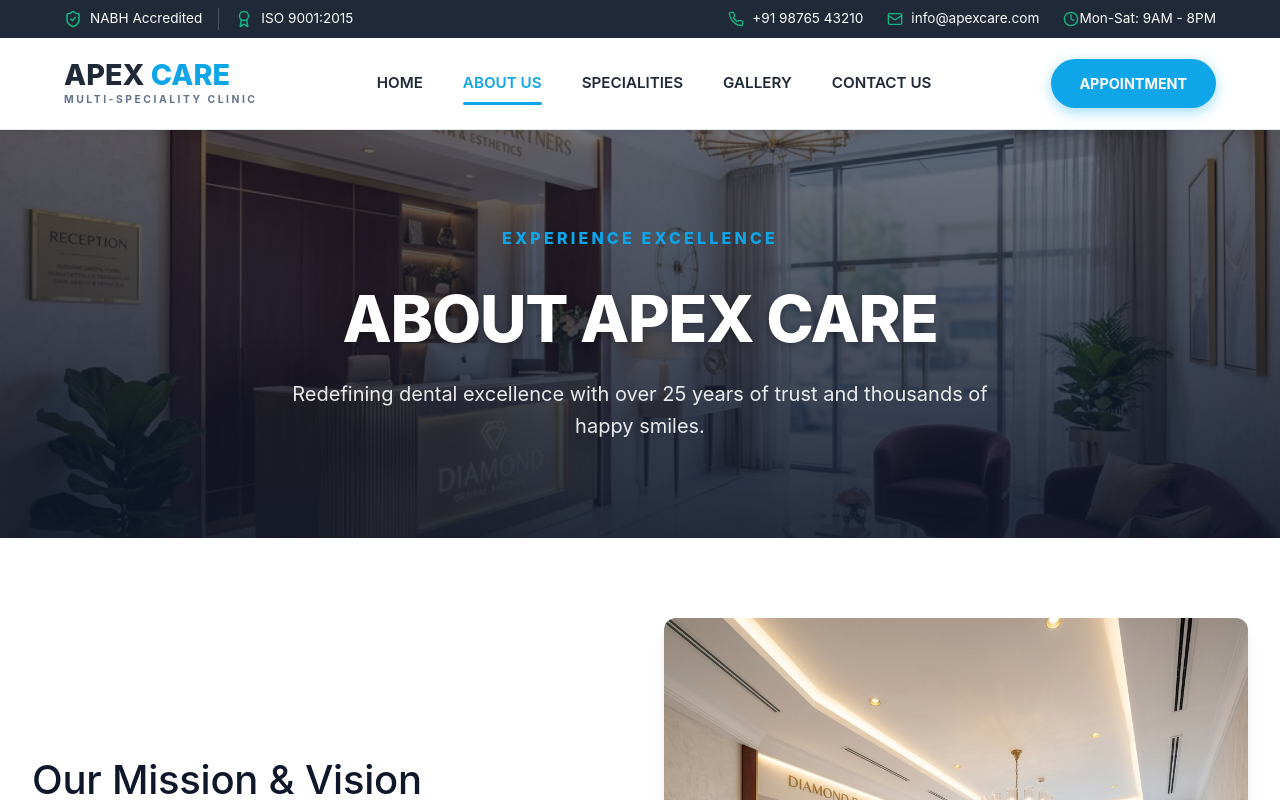
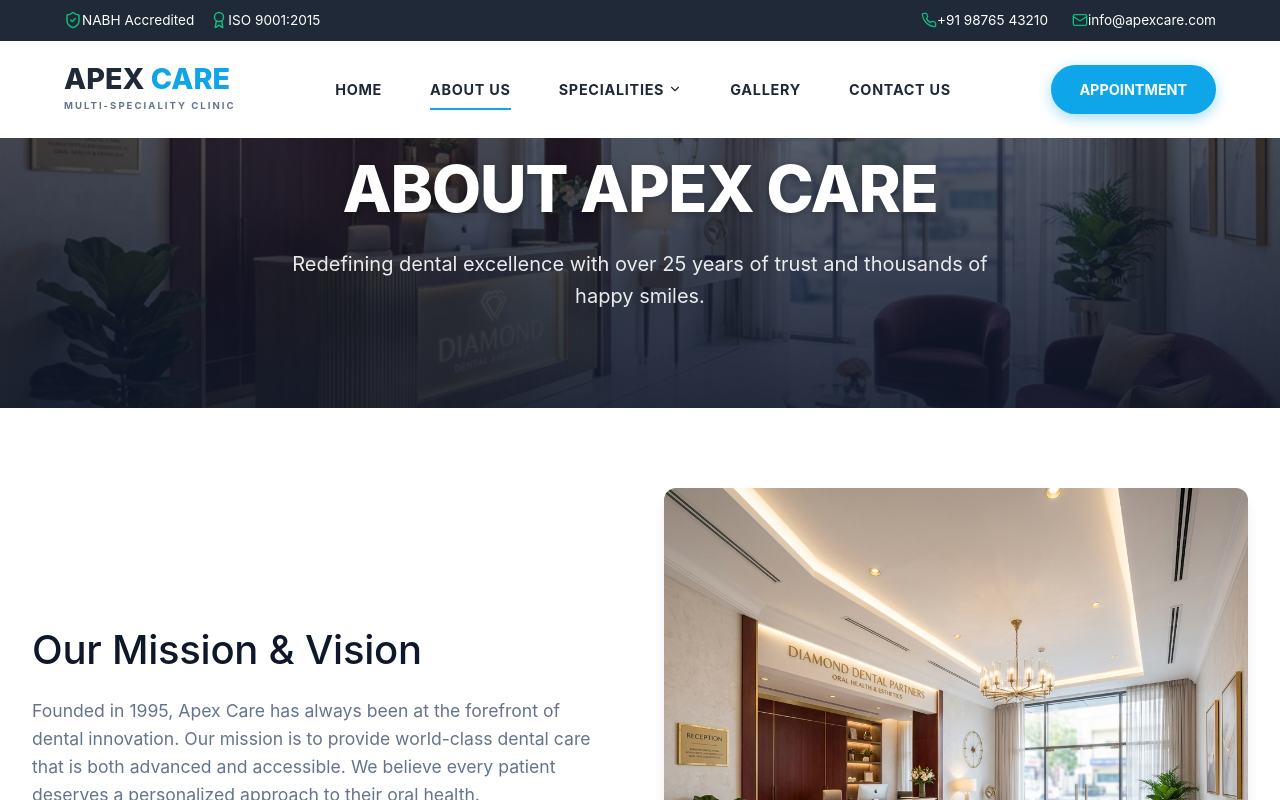
Before and after one commit to yasinjavedkhan/Dental-Hospital, a React (Vite) app: page /about in a window 1280 px wide. Shown: the top 800 px of the page. Built offline with nearby package versions, Linux system fonts and the light colour scheme.

Commit message:
UI Overhaul: Beautiful Navbar, Dropdown, and Doctor Portrait

```diff
--- a/src/components/DoctorHighlights.jsx
+++ b/src/components/DoctorHighlights.jsx
@@ -34,6 +34,7 @@ const DoctorHighlights = () => {
         >
           <motion.div variants={imageVariants} className="doctor-image">
             <div className="image-wrapper">
+              <div className="portrait-glow"></div>
               <img src="/doctor.png" alt="Dr. Sameer Phadke" className="surgeon-img" />
               <div className="experience-tag">
                 25 YEARS EXP.
--- a/src/components/Header.css
+++ b/src/components/Header.css
@@ -1,117 +1,106 @@
 .main-header {
   width: 100%;
+  position: fixed;
+  top: 0;
+  z-index: 1000;
+  transition: all 0.4s cubic-bezier(0.4, 0, 0.2, 1);
 }
 
 .top-banner {
   background-color: var(--secondary);
   color: var(--white);
-  padding: 0.5rem 0;
+  padding: 0.6rem 0;
   font-size: 0.85rem;
+  overflow: hidden;
 }
 
 .top-banner .container {
   max-width: 100%;
   padding: 0 4rem;
-  display: flex;
-  justify-content: space-between;
-  align-items: center;
 }
 
-.certifications, .contact-info {
-  display: flex;
-  align-items: center;
-  gap: 1.5rem;
+/* Navbar Scrolled State */
+.main-header.scrolled {
+  transform: translateY(-5px);
 }
 
-.certifications .cert-item {
-  display: flex;
-  align-items: center;
-  gap: 0.5rem;
+.main-header.scrolled .navbar {
+  margin: 10px 20px;
+  border-radius: 100px;
+  background: rgba(15, 23, 42, 0.85) !important;
+  backdrop-filter: blur(20px);
+  -webkit-backdrop-filter: blur(20px);
+  border: 1px solid rgba(255, 255, 255, 0.1);
+  box-shadow: 0 20px 40px rgba(0, 0, 0, 0.2);
+  padding: 0.75rem 2rem;
 }
 
-.contact-info a {
-  display: flex;
-  align-items: center;
-  gap: 0.5rem;
+.main-header.scrolled .logo-text,
+.main-header.scrolled .nav-links > li > a {
+  color: var(--white);
 }
 
-.contact-info a:hover {
-  color: var(--primary);
-}
-
-.border-left {
-  border-left: 1px solid rgba(255, 255, 255, 0.2);
-  padding-left: 1rem;
-}
-
-/* Navbar */
+/* Navbar Base */
 .navbar {
   background-color: var(--white);
   color: var(--secondary);
-  padding: 1.25rem 0;
-  box-shadow: 0 4px 6px -1px rgb(0 0 0 / 0.05);
-  position: sticky;
-  top: 0;
-  z-index: 1000;
-  border-bottom: 1px solid var(--border);
+  padding: 1.5rem 0;
+  transition: all 0.4s var(--transition-normal);
 }
 
 .navbar .container {
   max-width: 100%;
   padding: 0 4rem;
-  display: flex;
-  justify-content: space-between;
-  align-items: center;
 }
 
 .logo a {
   display: flex;
   flex-direction: column;
+  text-decoration: none;
 }
 
 .logo-text {
   font-family: var(--font-heading);
   font-size: 1.8rem;
   font-weight: 800;
-  line-height: 1.2;
+  line-height: 1;
   color: var(--secondary);
+  transition: color 0.3s;
 }
 
 .logo-sub {
-  font-size: 0.65rem;
-  letter-spacing: 2.5px;
+  font-size: 0.6rem;
+  letter-spacing: 2px;
   font-weight: 700;
   color: var(--text-muted);
+  margin-top: 4px;
 }
 
 .nav-links {
   display: flex;
-  gap: 2.5rem;
-  font-weight: 600;
-  font-size: 0.95rem;
+  gap: 3rem;
+  font-weight: 700;
+  font-size: 0.9rem;
+  letter-spacing: 0.05em;
 }
 
 .nav-links > li > a {
   padding: 0.5rem 0;
   position: relative;
   color: var(--secondary);
+  text-decoration: none;
   transition: var(--transition-fast);
 }
 
 .nav-links > li > a::after {
   content: '';
   position: absolute;
-  bottom: -5px;
+  bottom: -4px;
   left: 0;
   width: 0;
-  height: 3px;
-  border-radius: 2px;
+  height: 2px;
   background-color: var(--primary);
-  transition: var(--transition-normal);
-}
-
-.nav-links > li > a:hover {
-  color: var(--primary);
+  transition: all 0.3s ease;
 }
 
 .nav-links > li > a:hover::after,
@@ -119,49 +108,114 @@
   width: 100%;
 }
 
-.nav-links > li > a.active {
-  color: var(--primary);
+/* Dropdown Premium Styling */
+.dropdown-trigger {
+  cursor: pointer;
+  display: flex;
+  align-items: center;
+  gap: 4px;
 }
 
-/* Dropdown */
-.dropdown {
-  position: relative;
+.chevron {
+  transition: transform 0.3s ease;
+}
+
+.chevron.rotate {
+  transform: rotate(180deg);
 }
 
 .dropdown-menu {
   position: absolute;
-  top: Calc(100% + 10px);
+  top: Calc(100% + 20px);
   left: 50%;
-  transform: translateX(-50%) translateY(10px);
-  background-color: var(--white);
-  box-shadow: var(--shadow-lg);
-  min-width: 220px;
-  padding: 1rem 0;
-  opacity: 0;
-  visibility: hidden;
-  transition: var(--transition-normal);
+  transform: translateX(-50%);
+  min-width: 280px;
+  padding: 1rem;
   z-index: 100;
-  border-radius: 8px;
-  border: 1px solid var(--border);
+  border-radius: 20px;
+  overflow: hidden;
 }
 
-.dropdown:hover .dropdown-menu {
-  opacity: 1;
-  visibility: visible;
-  transform: translateX(-50%) translateY(0);
+.dropdown-menu li {
+  list-style: none;
+  margin-bottom: 0.5rem;
+}
+
+.dropdown-menu li:last-child {
+  margin-bottom: 0;
 }
 
 .dropdown-menu li a {
-  padding: 0.75rem 1.5rem;
-  display: block;
-  color: var(--secondary);
-  font-weight: 500;
-  transition: var(--transition-fast);
+  padding: 1rem 1.25rem;
+  border-radius: 12px;
+  display: flex;
+  align-items: center;
+  color: var(--white);
+  text-decoration: none;
+  transition: all 0.2s ease;
 }
 
 .dropdown-menu li a:hover {
-  background-color: var(--bg-light);
+  background: rgba(255, 255, 255, 0.1);
+  transform: translateX(5px);
+}
+
+.icon-circle {
+  width: 40px;
+  height: 40px;
+  border-radius: 10px;
+  background: rgba(14, 165, 233, 0.15);
+  display: flex;
+  align-items: center;
+  justify-content: center;
   color: var(--primary);
+}
+
+/* Mobile Drawer Enhancements */
+.mobile-drawer {
+  background: rgba(15, 23, 42, 0.95) !important;
+  backdrop-filter: blur(30px);
+  color: white;
+  padding: 3rem 2rem;
+}
+
+.mobile-drawer .logo-text {
+  color: white;
+}
+
+.close-btn {
+  background: rgba(255, 255, 255, 0.1);
+  color: white;
+  border-radius: 50%;
+  width: 50px;
+  height: 50px;
+  display: flex;
+  align-items: center;
+  justify-content: center;
+}
+
+.mobile-nav-links a {
+  color: rgba(255, 255, 255, 0.7);
+  font-size: 1.5rem;
+  padding: 1rem 0;
+  border-bottom: 1px solid rgba(255, 255, 255, 0.05);
+}
+
+.mobile-nav-links a.active {
+  color: var(--primary);
+}
+
+/* Responsive Container Refinements */
+@media (max-width: 1200px) {
+  .navbar .container, .top-banner .container {
+    padding: 0 2rem;
+  }
+}
+
+@media (max-width: 991px) {
+  .navbar {
+    padding: 1rem 0;
+  }
 }
 
 /* Appointment Button */
--- a/src/components/Header.jsx
+++ b/src/components/Header.jsx
@@ -1,22 +1,74 @@
-import React, { useState } from 'react';
+import React, { useState, useEffect } from 'react';
 import { Link, NavLink } from 'react-router-dom';
 import { motion, AnimatePresence } from 'framer-motion';
 import './Header.css';
-import { Phone, Mail, Clock, ShieldCheck, Award, Menu, X, ChevronRight } from 'lucide-react';
+import {
+  Phone,
+  Mail,
+  Clock,
+  ShieldCheck,
+  Award,
+  Menu,
+  X,
+  ChevronRight,
+  ChevronDown,
+  Smile,
+  Activity,
+  PlusCircle,
+  HeartPulse,
+  Stethoscope
+} from 'lucide-react';
 
 const Header = () => {
   const [isMobileMenuOpen, setIsMobileMenuOpen] = useState(false);
+  const [isScrolled, setIsScrolled] = useState(false);
+  const [isDropdownOpen, setIsDropdownOpen] = useState(false);
+
+  useEffect(() => {
+    const handleScroll = () => {
+      setIsScrolled(window.scrollY > 50);
+    };
+    window.addEventListener('scroll', handleScroll);
+    return () => window.removeEventListener('scroll', handleScroll);
+  }, []);
 
   const toggleMenu = () => setIsMobileMenuOpen(!isMobileMenuOpen);
   const closeMenu = () => setIsMobileMenuOpen(false);
 
+  const dropdownVariants = {
+    hidden: { opacity: 0, y: 15, scale: 0.95 },
+    visible: {
+      opacity: 1,
+      y: 0,
+      scale: 1,
+      transition: {
+        type: 'spring',
+        stiffness: 300,
+        damping: 24,
+        staggerChildren: 0.05
+      }
+    },
+    exit: {
+      opacity: 0,
+      y: 10,
+      scale: 0.95,
+      transition: { duration: 0.2 }
+    }
+  };
+
+  const itemVariants = {
+    hidden: { opacity: 0, x: -10 },
+    visible: { opacity: 1, x: 0 }
+  };
+
   return (
-    <header className="main-header">
+    <header className={`main-header ${isScrolled ? 'scrolled' : ''}`}>
       {/* Top Banner with Certifications and Contact */}
+      <AnimatePresence>
+        {!isScrolled && (
           <motion.div
-        initial={{ y: -20, opacity: 0 }}
-        animate={{ y: 0, opacity: 1 }}
-        transition={{ duration: 0.5 }}
+            initial={{ height: 'auto', opacity: 1 }}
+            exit={{ height: 0, opacity: 0, margin: 0 }}
             className="top-banner"
           >
             <div className="container flex-between-center">
@@ -39,42 +91,80 @@ const Header = () => {
                   <Mail size={16} className="text-accent" />
                   <span>info@apexcare.com</span>
                 </a>
-            <div className="flex-center hide-mobile">
-              <Clock size={16} className="text-accent" />
-              <span>Mon-Sat: 9AM - 8PM</span>
-            </div>
               </div>
             </div>
           </motion.div>
+        )}
+      </AnimatePresence>
 
       {/* Main Navigation Bar */}
-      <nav className="navbar sticky">
+      <nav className="navbar">
         <div className="container flex-between-center">
-          <motion.div
-            initial={{ x: -20, opacity: 0 }}
-            animate={{ x: 0, opacity: 1 }}
-            transition={{ duration: 0.5, delay: 0.2 }}
-            className="logo"
-          >
+          <div className="logo">
             <Link to="/" onClick={closeMenu}>
               <span className="logo-text">APEX <span className="text-primary">CARE</span></span>
-              <span className="logo-sub">MULTI-SPECIALITY CLINIC</span>
+              {!isScrolled && <span className="logo-sub">MULTI-SPECIALITY CLINIC</span>}
             </Link>
-          </motion.div>
+          </div>
 
           <ul className="nav-links flex-center hide-tablet">
             <li><NavLink to="/" end>HOME</NavLink></li>
             <li><NavLink to="/about">ABOUT US</NavLink></li>
-            <li className="dropdown">
+
+            <li
+              className="dropdown"
+              onMouseEnter={() => setIsDropdownOpen(true)}
+              onMouseLeave={() => setIsDropdownOpen(false)}
+            >
+              <div className="dropdown-trigger flex-center gap-1">
                 <NavLink to="/services">SPECIALITIES</NavLink>
-              <ul className="dropdown-menu">
-                <li><Link to="/services">All Services</Link></li>
-                <li><Link to="/services/implants">Dental Implants</Link></li>
-                <li><Link to="/services/orthodontics">Orthodontics</Link></li>
-                <li><Link to="/services/cosmetic">Cosmetic Dentistry</Link></li>
-                <li><Link to="/services/root-canal">Root Canal</Link></li>
-              </ul>
+                <ChevronDown size={14} className={`chevron ${isDropdownOpen ? 'rotate' : ''}`} />
+              </div>
+
+              <AnimatePresence>
+                {isDropdownOpen && (
+                  <motion.ul
+                    variants={dropdownVariants}
+                    initial="hidden"
+                    animate="visible"
+                    exit="exit"
+                    className="dropdown-menu glass"
+                  >
+                    <motion.li variants={itemVariants}>
+                      <Link to="/services" className="flex-center gap-3">
+                        <div className="icon-circle"><Activity size={18} /></div>
+                        <span>All Services</span>
+                      </Link>
+                    </motion.li>
+                    <motion.li variants={itemVariants}>
+                      <Link to="/services/implants" className="flex-center gap-3">
+                        <div className="icon-circle"><PlusCircle size={18} /></div>
+                        <span>Dental Implants</span>
+                      </Link>
+                    </motion.li>
+                    <motion.li variants={itemVariants}>
+                      <Link to="/services/orthodontics" className="flex-center gap-3">
+                        <div className="icon-circle"><Stethoscope size={18} /></div>
+                        <span>Orthodontics</span>
+                      </Link>
+                    </motion.li>
+                    <motion.li variants={itemVariants}>
+                      <Link to="/services/cosmetic" className="flex-center gap-3">
+                        <div className="icon-circle"><Smile size={18} /></div>
+                        <span>Cosmetic Dentistry</span>
+                      </Link>
+                    </motion.li>
+                    <motion.li variants={itemVariants}>
+                      <Link to="/services/root-canal" className="flex-center gap-3">
+                        <div className="icon-circle"><HeartPulse size={18} /></div>
+                        <span>Root Canal</span>
+                      </Link>
+                    </motion.li>
+                  </motion.ul>
+                )}
+              </AnimatePresence>
             </li>
+
             <li><NavLink to="/gallery">GALLERY</NavLink></li>
             <li><NavLink to="/contact">CONTACT US</NavLink></li>
           </ul>
@@ -91,16 +181,17 @@ const Header = () => {
       {/* Mobile Menu Drawer */}
       <AnimatePresence>
         {isMobileMenuOpen && (
+          <>
             <motion.div
               initial={{ x: '100%' }}
               animate={{ x: 0 }}
               exit={{ x: '100%' }}
               transition={{ type: 'spring', damping: 25, stiffness: 200 }}
-            className="mobile-drawer glass"
+              className="mobile-drawer glass-dark"
             >
               <div className="drawer-header flex-between-center">
                 <span className="logo-text">APEX <span className="text-primary">CARE</span></span>
-              <button onClick={toggleMenu}><X size={28} /></button>
+                <button onClick={toggleMenu} className="close-btn"><X size={32} /></button>
               </div>
               <ul className="mobile-nav-links">
                 <li><NavLink to="/" end onClick={closeMenu}>HOME <ChevronRight size={16} /></NavLink></li>
@@ -111,16 +202,8 @@ const Header = () => {
               </ul>
               <div className="drawer-footer">
                 <Link to="/appointment" className="btn-appointment block text-center" onClick={closeMenu}>BOOK APPOINTMENT</Link>
-              <div className="drawer-contact mt-5">
-                <p><Phone size={14} /> +91 98765 43210</p>
-                <p><Mail size={14} /> info@apexcare.com</p>
-              </div>
               </div>
             </motion.div>
-        )}
-      </AnimatePresence>
-      <AnimatePresence>
-        {isMobileMenuOpen && (
             <motion.div
               initial={{ opacity: 0 }}
               animate={{ opacity: 1 }}
@@ -128,6 +211,7 @@ const Header = () => {
               onClick={closeMenu}
               className="drawer-overlay"
             ></motion.div>
+          </>
         )}
       </AnimatePresence>
     </header>
```
Also changed, not shown: src/components/DoctorHighlights.css (+18 -0 lines). Lines whose indentation alone changed are shown as unchanged.
